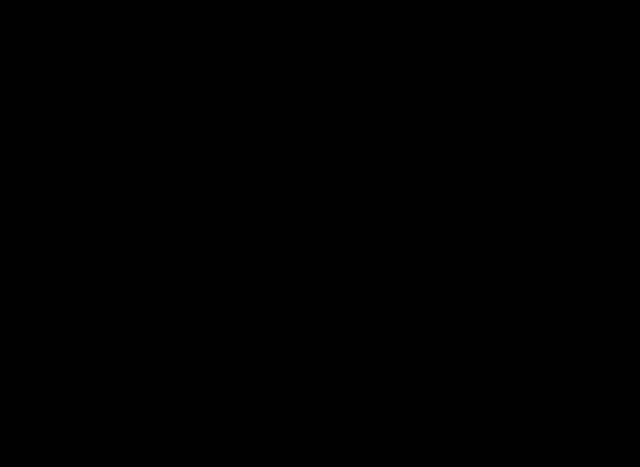
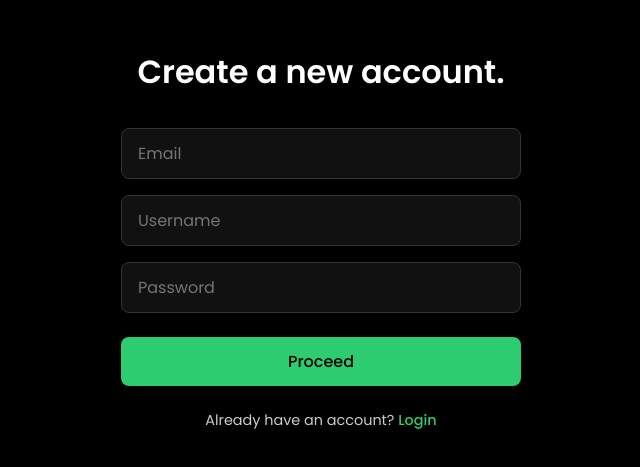
Before and after one commit to shadabtanjeed/CSE-4539-Task-Management, a React (Create React App) app in the folder app/: page /signup in a window 1280 px wide. Before the commit this address had no page. Shown: the part 161-628 px from the top of the page, without its empty margins (319-959 px from the left). Built offline with nearby package versions, Linux system fonts and the light colour scheme.

Commit message:
signup page creation

```diff
--- a/app/src/App.js
+++ b/app/src/App.js
@@ -3,6 +3,7 @@
 
 // page imports
 import LoginPage from './pages/LoginPage';
+import SignupPage from './pages/SignupPage';
 
 import './styles/global.css';
 
@@ -14,6 +15,11 @@
         {/* Public routes */}
         <Route path="/" element={<LoginPage />} />
         <Route path="/login" element={<LoginPage />} />
+        <Route path="/signup" element={<SignupPage />} />
+
+
+
+
 
       </Routes>
     </Router>
--- a/app/src/pages/LoginPage.js
+++ b/app/src/pages/LoginPage.js
@@ -3,6 +3,8 @@
 
 function LoginPage() {
     return (
+        <>
+            <title>Login Page</title>
             <div className="main-container">
                 <header>
                     Login to your account.
@@ -18,6 +20,7 @@
                     Don't have an account? <a href="/signup">Register</a>
                 </div>
             </div>
+        </>
     );
 }
 
--- /dev/null
+++ b/app/src/pages/SignupPage.js
@@ -0,0 +1,36 @@
+import React from 'react';
+import { useNavigate } from 'react-router-dom';
+import '../styles/SignupPage.css';
+
+function SignupPage() {
+    const navigate = useNavigate();
+
+    const handleProceed = () => {
+        // add form validation later.
+        navigate('/otp-verification');
+    };
+
+    return (
+        <>
+            <title>Signup Page</title>
+            <div className="main-container">
+                <header>
+                    Create a new account.
+                </header>
+                <div className="SignupForm">
+                    <input type="email" placeholder="Email" />
+                    <input type="text" placeholder="Username" />
+                    <input type="password" placeholder="Password" />
+                </div>
+                <div className="ProceedButton">
+                    <button onClick={handleProceed}>Proceed</button>
+                </div>
+                <div className="login-section">
+                    Already have an account? <a href="/login">Login</a>
+                </div>
+            </div>
+        </>
+    );
+}
+
+export default SignupPage;
--- /dev/null
+++ b/app/src/styles/SignupPage.css
@@ -0,0 +1,85 @@
+.main-container {
+    display: flex;
+    flex-direction: column;
+    align-items: center;
+    justify-content: center;
+    min-height: 100vh;
+    padding: 2rem;
+}
+
+header {
+    font-size: 2rem;
+    font-weight: 600;
+    margin-bottom: 2rem;
+    color: #ffffff;
+    text-align: center;
+}
+
+.SignupForm {
+    width: 100%;
+    max-width: 400px;
+    display: flex;
+    flex-direction: column;
+    gap: 1rem;
+    margin-bottom: 1.5rem;
+}
+
+.SignupForm input {
+    padding: 12px 16px;
+    border-radius: 8px;
+    border: 1px solid #333;
+    background-color: #111;
+    color: #ffffff;
+    font-size: 1rem;
+    transition: border-color 0.3s;
+}
+
+.SignupForm input:focus {
+    outline: none;
+    border-color: #2ecc71;
+}
+
+.ProceedButton {
+    width: 100%;
+    max-width: 400px;
+}
+
+.ProceedButton button {
+    width: 100%;
+    padding: 12px;
+    background-color: #2ecc71;
+    color: #000;
+    border: none;
+    border-radius: 8px;
+    font-size: 1rem;
+    font-weight: 500;
+    cursor: pointer;
+    transition: all 0.3s ease;
+}
+
+.ProceedButton button:hover {
+    background-color: #27ae60;
+    transform: translateY(-2px);
+    box-shadow: 0 4px 8px rgba(46, 204, 113, 0.3);
+}
+
+.ProceedButton button:active {
+    transform: translateY(0);
+}
+
+.login-section {
+    margin-top: 1.5rem;
+    text-align: center;
+    color: #ccc;
+    font-size: 0.9rem;
+}
+
+.login-section a {
+    color: #2ecc71;
+    text-decoration: none;
+    font-weight: 500;
+}
+
+.login-section a:hover {
+    color: #27ae60;
+}
```
Lines whose indentation alone changed are shown as unchanged.
